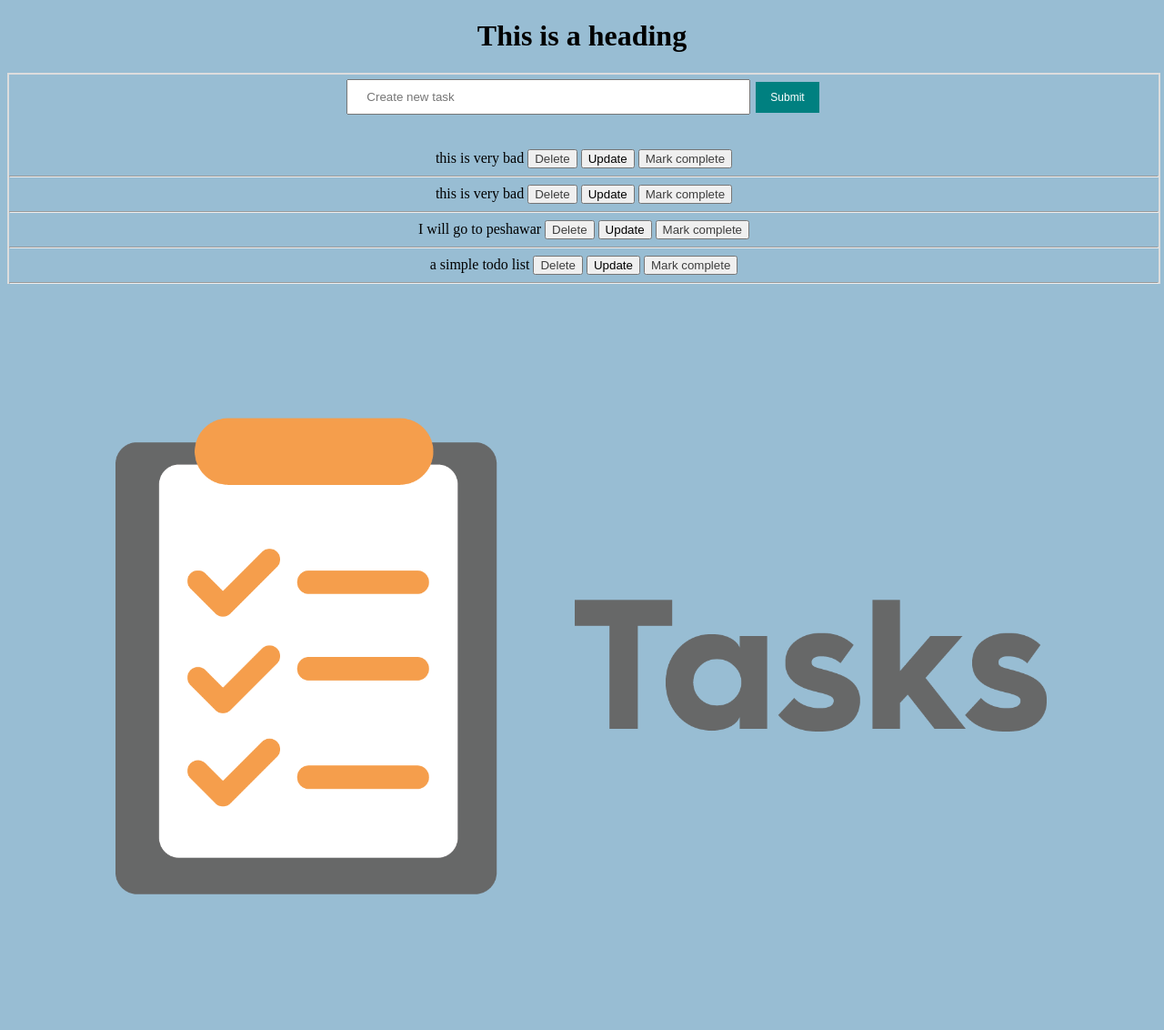
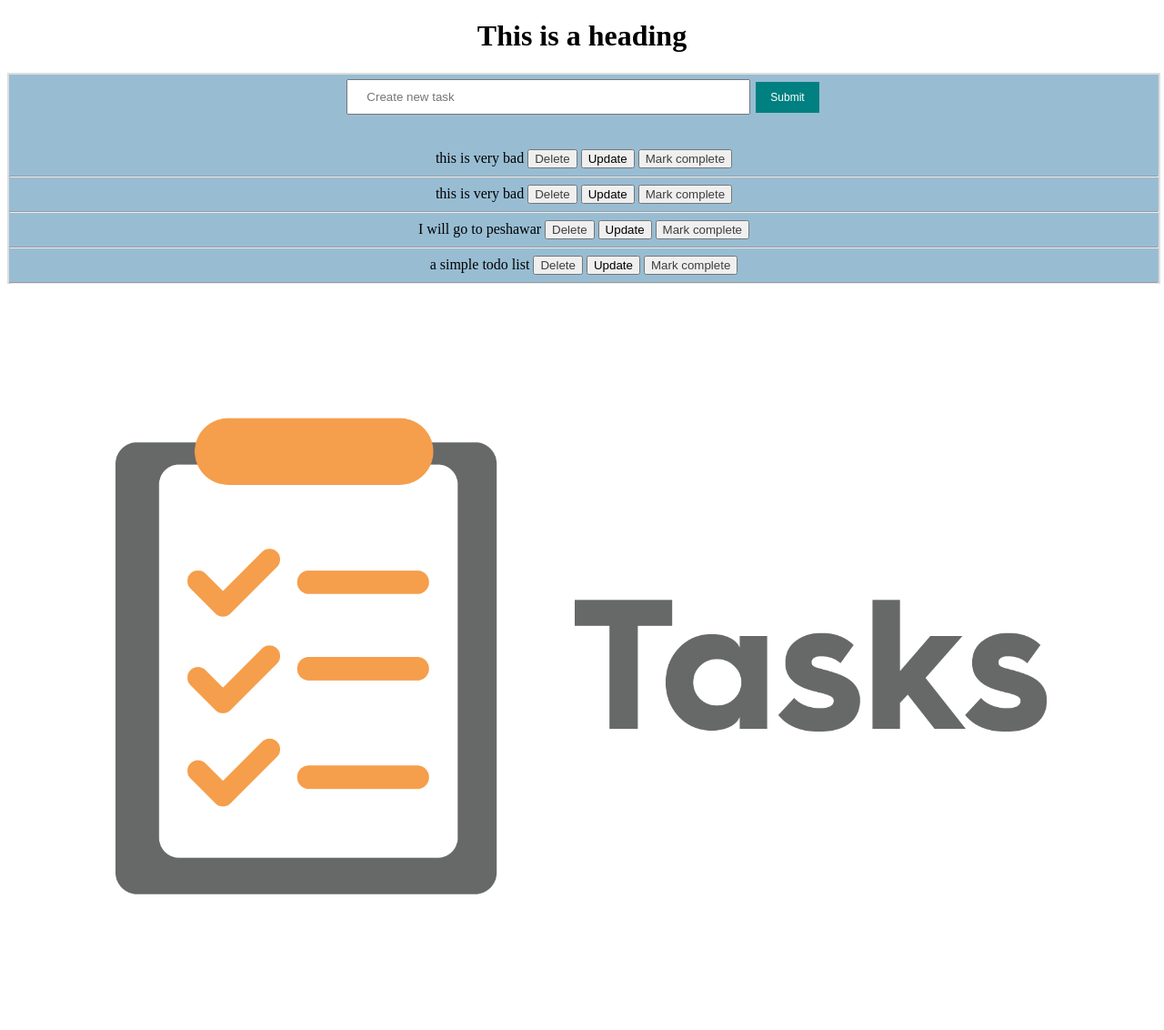
Before and after one commit to JesusESD/Kubernetes-PHP, a PHP site: page /index.php in a window 1280 px wide. Shown: the whole page at 91% size. Run offline with PHP 8.4, Linux system fonts and the light colour scheme; data comes from the database, SQL or seed files in the repository.

```diff
--- a/index.php
+++ b/index.php
@@ -140,7 +140,7 @@
 
 	</style>
 </head>
-<body style="background-color:#98bdd3">
+<body style="background-color:f2e68f">
 <h1><center>This is a heading</center></h1>
 <div class="wrapper">
 	<form method="post" action="index.php">
```
